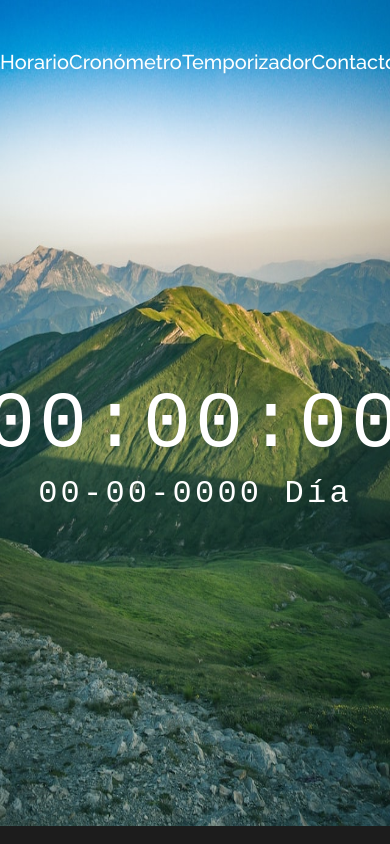
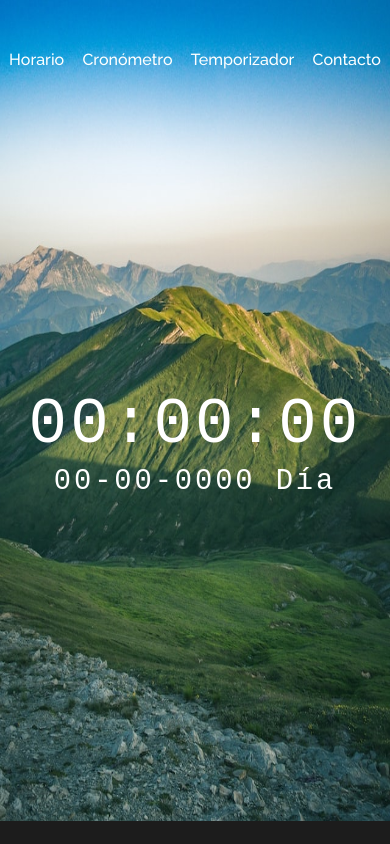
Before and after one commit to SrFasu/smartwatch, a React (Create React App) app: page /Horario in a window 390 px wide. Shown: the top 844 px of the page. Built offline with nearby package versions, Linux system fonts and the light colour scheme.

Commit message:
sulucionfinal

```diff
--- a/src/App.css
+++ b/src/App.css
@@ -512,48 +512,6 @@ p{
 
         .reloj__tiempo{
             letter-spacing: 0.05em;
-            font-size: 5rem;
-            padding: 5px 0;
-        }
-        .reloj__fecha{
-            letter-spacing: 0.1em;
-            font-size: 2rem;
-        }
-
-        .crono{
-            position: absolute;
-            left: 8%;
-        }
-
-        .crono__tiempo{
-            font-size: 5rem;
-        }
-
-        .container{
-            position: absolute;
-            left: 0%;
-            width: 480px;
-        }
-
-        .tempo__btn{
-            width: 80px;
-            font-size: 1.1rem;
-        }
-
-        .contacto{
-            position: absolute;
-            left: 10%;
-            width: 380px;
-        }
-    }
-
-    @media(max-width:380px){
-        body{
-            background-image: url(fondo2.jpg) ;
-        }
-
-        .reloj__tiempo{
-            letter-spacing: 0.05em;
             font-size: 4rem;
             padding: 4px 0;
         }
```
